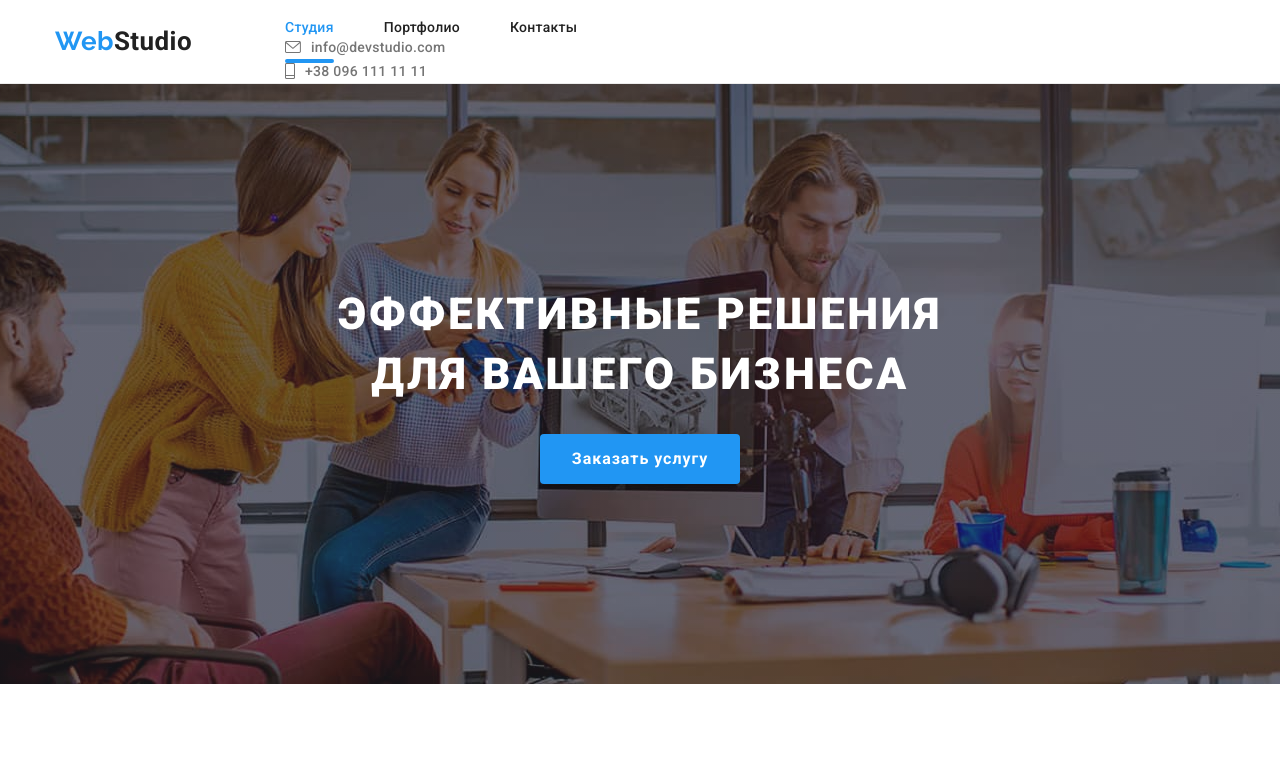
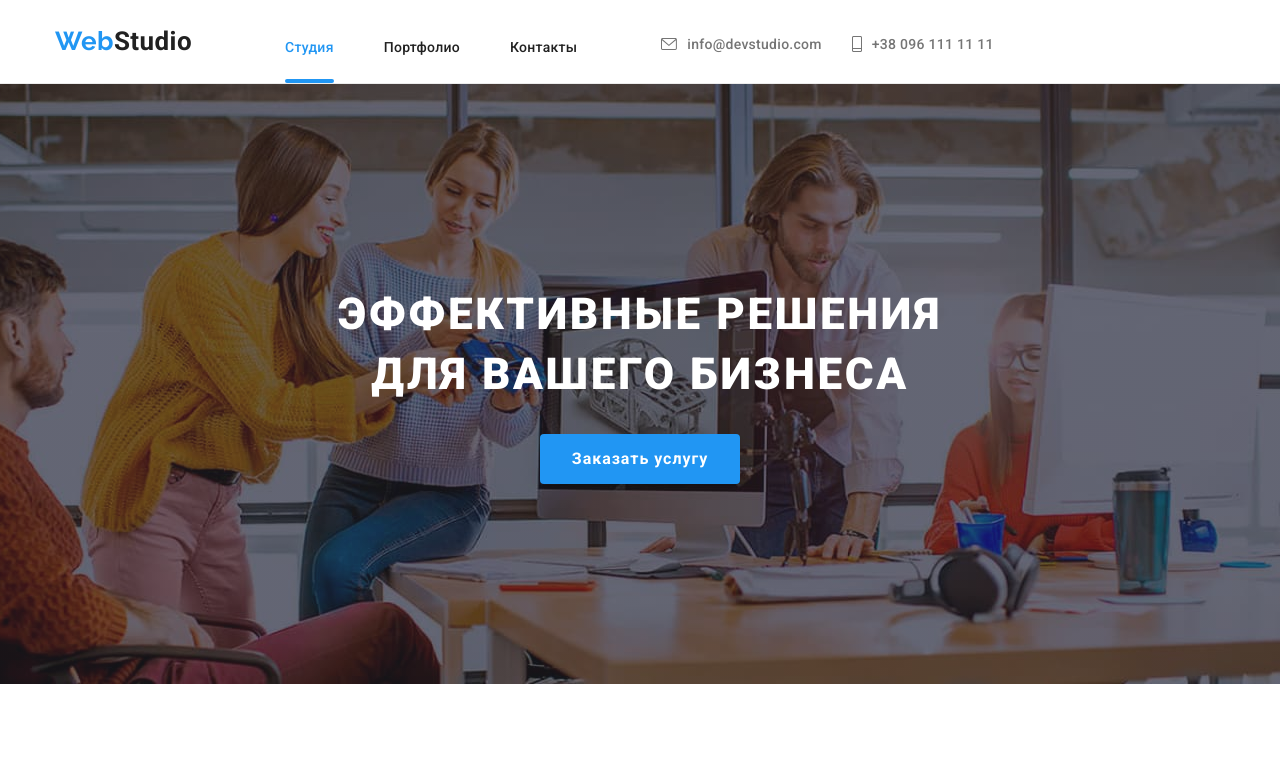
Before and after one commit to andriibeha/goit-markup-hw-08, a plain HTML site: page index.html in a window 1280 px wide. Shown: the top 775 px of the page. Drawn offline with nearby package versions, Linux system fonts and the light colour scheme.

Commit message:
чо ти не працюєш ??

```diff
--- a/sass/component/_header.scss
+++ b/sass/component/_header.scss
@@ -323,6 +323,13 @@
   }
 }
 
+/*Fixed*/
+@media screen and (min-width: 768px) {
+  .flex-container {
+    display: flex;
+    flex-direction: row;
+  }
+}
 .menu-button.is-open .main-nav {
   position: fixed;
 }
```
Also changed, not shown: css/main.css, css/main.min.css, 2 other files.
